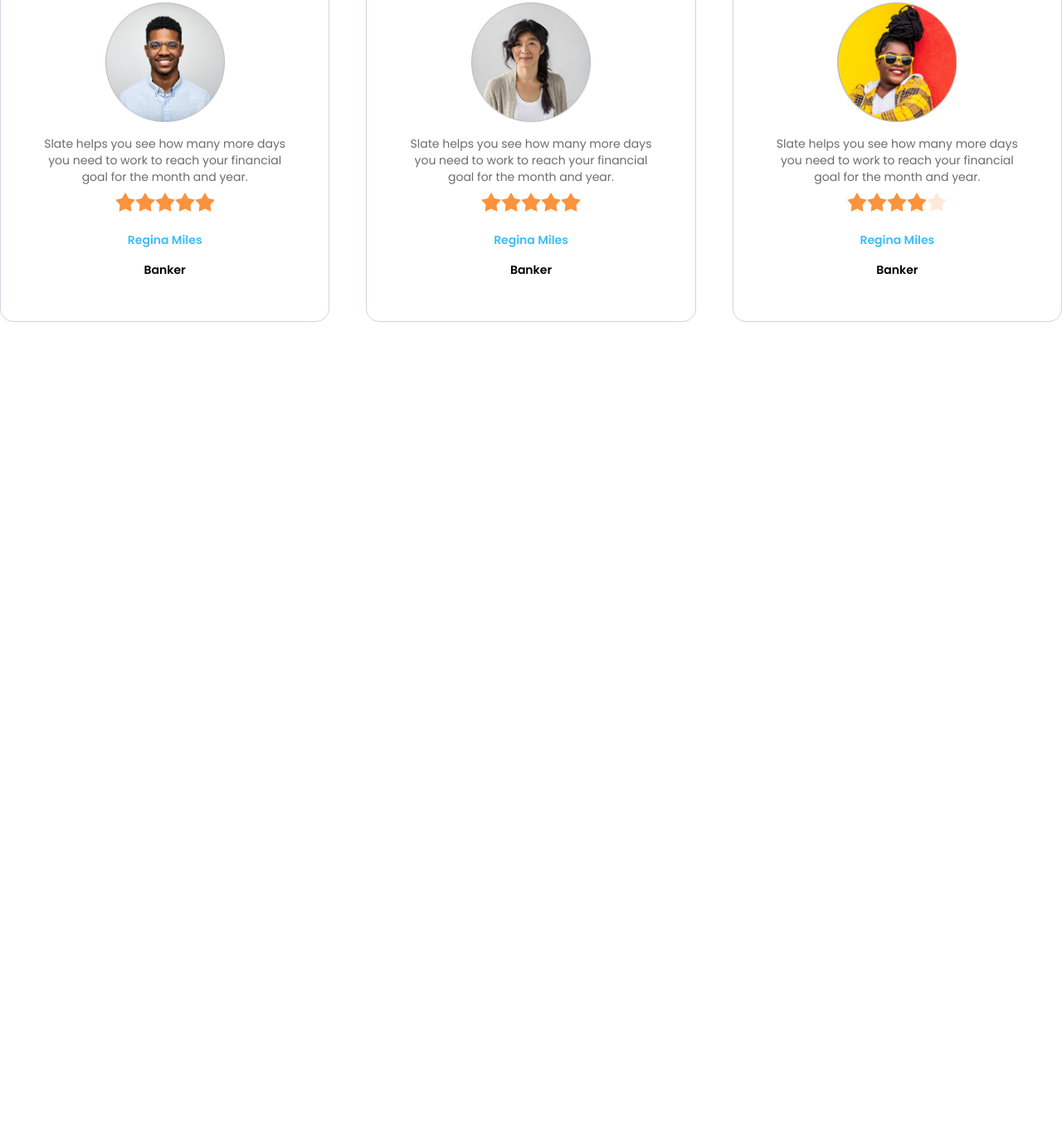
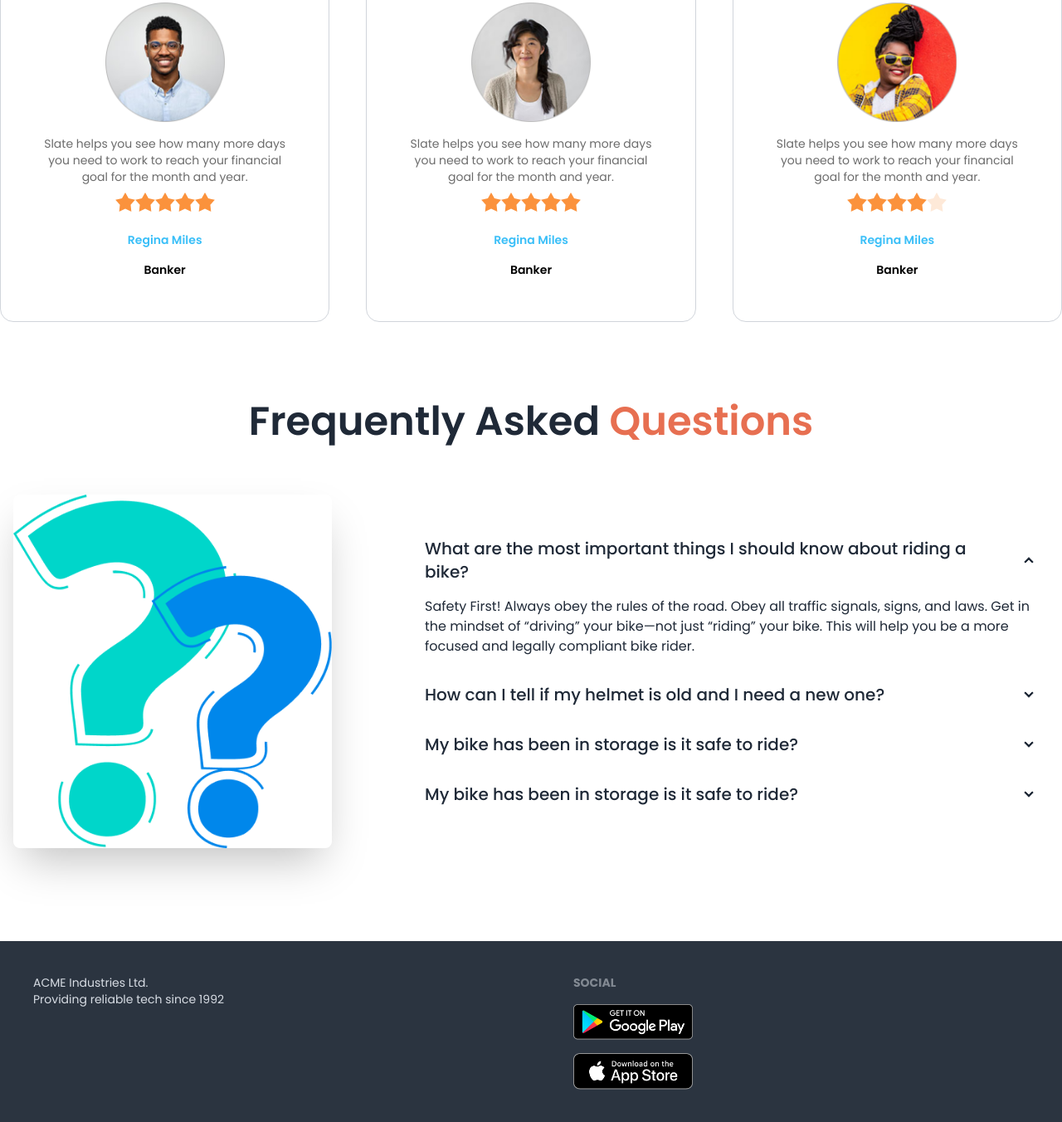
Before and after one commit to arnoldsangma/bikers-zone-website, a plain HTML site: page index.html in a window 1280 px wide. Shown: the part 1528-2880 px from the top of the page at 83% size. Before the commit the page ends 2012 px from the top, so only its background shows below. Drawn offline with nearby package versions, Linux system fonts and the light colour scheme.

Commit message:
added footer and FAQ

```diff
--- a/index.html
+++ b/index.html
@@ -309,7 +309,70 @@
           </div>
         </div>
       </section>
+      <!-- FAQ -->
+      <section class="my-24">
+        <h3 class="text-5xl mb-12 font-semibold text-center">Frequently Asked  <span class="text-bike-primary">Questions</span></h3>
+        <div class="hero">
+          <div class="hero-content lg:gap-24 flex-col lg:flex-row">
+            <img src="./images/others/faq.png" class="w-3/4 lg:max-w-sm rounded-lg shadow-2xl" />
+            <!-- accordion -->
+            <div>
+              <!-- first question -->
+              <div class="collapse collapse-arrow ">
+                <input type="radio" name="my-accordion-2" checked="checked" />
+                <div class="collapse-title text-xl font-medium">What are the most important things I should
+                  know about riding a bike?
+                  <Translate text="Click to open this one and close others" />
+                </div>
+                <div class="collapse-content">
+                  <p>Safety First! Always obey the rules of the road. Obey all traffic signals, signs, and laws. Get in the mindset of “driving” your bike—not just “riding” your bike. This will help you be a more focused and legally compliant bike rider. </p>
+                </div>
+              </div>
+              <div class="collapse collapse-arrow ">
+                <input type="radio" name="my-accordion-2" />
+                <div class="collapse-title text-xl font-medium">How can I tell if my helmet is old and I need a
+                  new one?
+                  <Translate text="Click to open this one and close others" />
+                </div>
+                <div class="collapse-content">
+                  <p>Safety First! Always obey the rules of the road. Obey all traffic signals, signs, and laws. Get in the mindset of “driving” your bike—not just “riding” your bike. This will help you be a more focused and legally compliant bike rider.</p>
+                </div>
+              </div>
+              <div class="collapse collapse-arrow ">
+                <input type="radio" name="my-accordion-2" />
+                <div class="collapse-title text-xl font-medium">My bike has been in storage is it safe to ride?
+                  <Translate text="Click to open this one and close others" />
+                </div>
+                <div class="collapse-content">
+                  <p>Safety First! Always obey the rules of the road. Obey all traffic signals, signs, and laws. Get in the mindset of “driving” your bike—not just “riding” your bike. This will help you be a more focused and legally compliant bike rider.</p>
+                </div>
+              </div>
+              <div class="collapse collapse-arrow ">
+                <input type="radio" name="my-accordion-2" />
+                <div class="collapse-title text-xl font-medium">My bike has been in storage is it safe to ride?
+                  <Translate text="Click to open this one and close others" />
+                </div>
+                <div class="collapse-content">
+                  <p>Safety First! Always obey the rules of the road. Obey all traffic signals, signs, and laws. Get in the mindset of “driving” your bike—not just “riding” your bike. This will help you be a more focused and legally compliant bike rider.</p>
+                </div>
+              </div>
+            </div>
+          </div>
+        </div>
+      </section>
     </main>
-    <footer></footer>
+    <footer class="footer p-10 bg-neutral text-neutral-content">
+      <div>
+        <p>ACME Industries Ltd.<br/>Providing reliable tech since 1992</p>
+      </div>
+      <div>
+        <span class="footer-title">Social</span>
+        <div class="grid grid-cols-1 gap-4">
+          <a><img class="w-36" src="./images/others/android.png" alt=""></a>
+          <a><img class="w-36" src="./images/others/ios.png" alt=""></a>
+        </div>
+      </div>
+    </footer>
+
   </body>
 </html>
```
